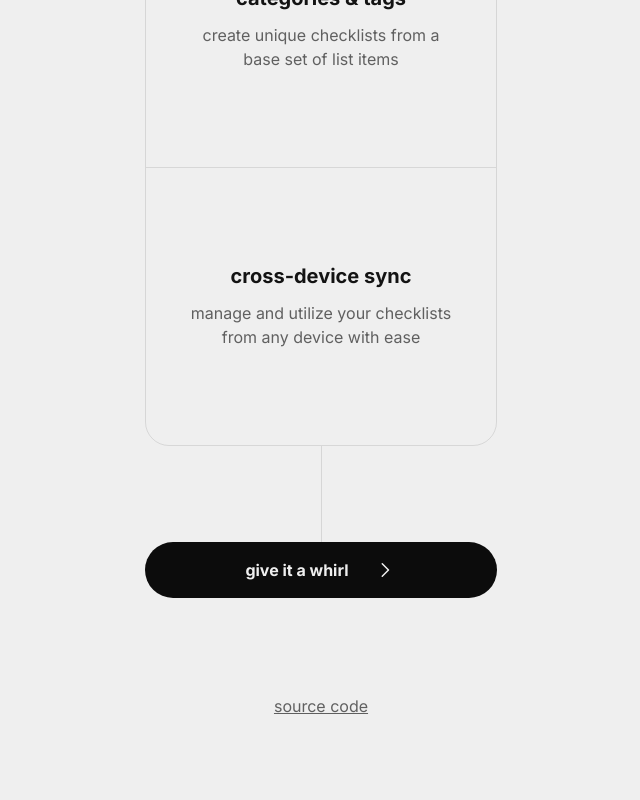
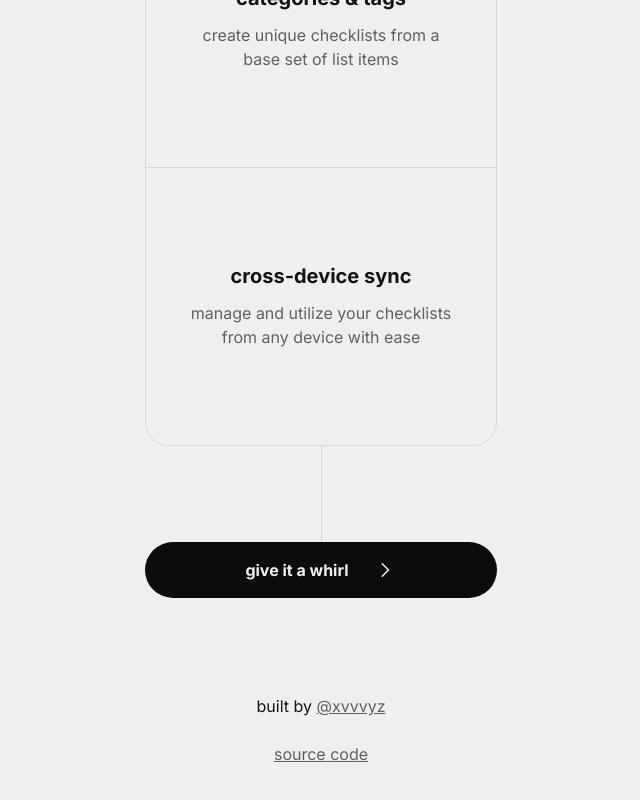
Before and after one commit to xvvvyz/list, a Next.js app: page /wtf in a window 1280 px wide. Shown: the part 1288-2088 px from the top of the page, without its empty margins (319-959 px from the left). Built offline with nearby package versions, Linux system fonts and the light colour scheme.

Commit message:
add built by link

```diff
--- a/src/pages/wtf.tsx
+++ b/src/pages/wtf.tsx
@@ -88,6 +88,9 @@ const WtfPage = () => (
       </C.Button>
       <C.List mt={24} spacing={6}>
         <C.ListItem>
+          built by <C.Link href="https://twitter.com/xvvvyz">@xvvvyz</C.Link>
+        </C.ListItem>
+        <C.ListItem>
           <C.Link href="https://github.com/xvvvyz/llist">source code</C.Link>
         </C.ListItem>
       </C.List>
```
